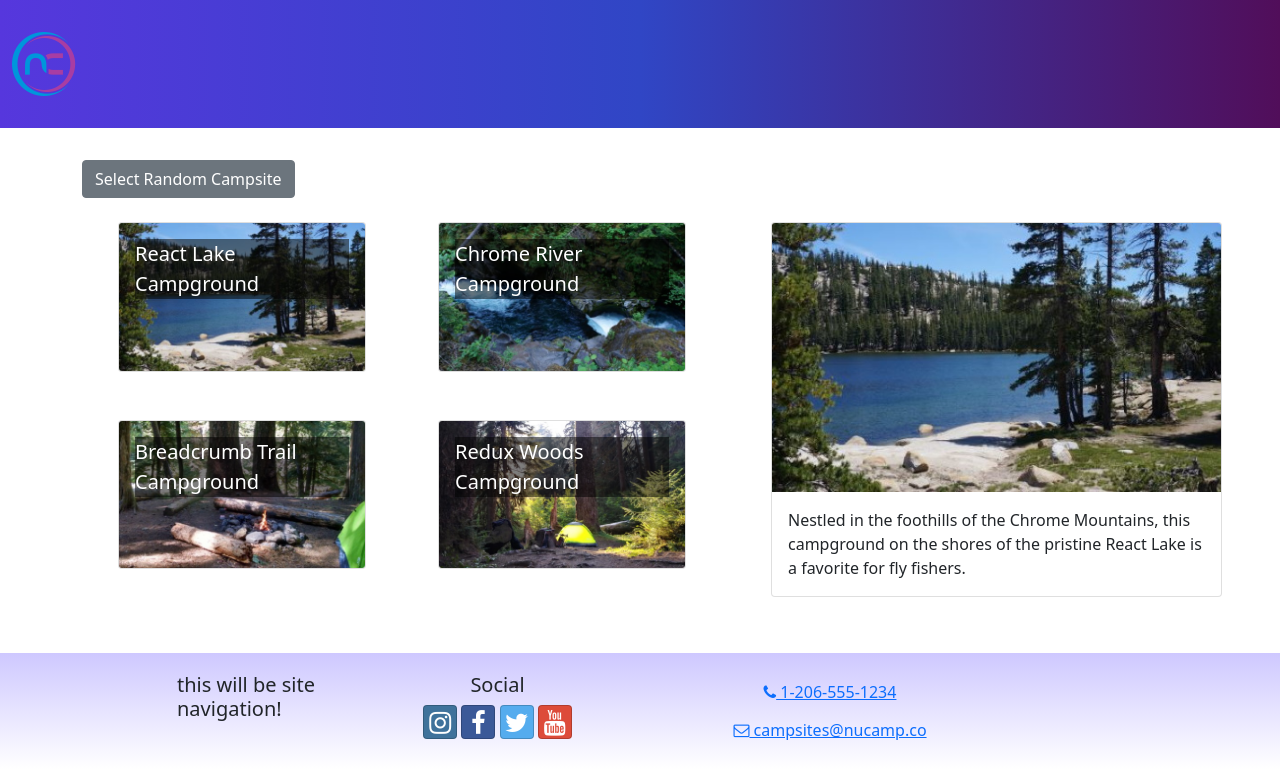
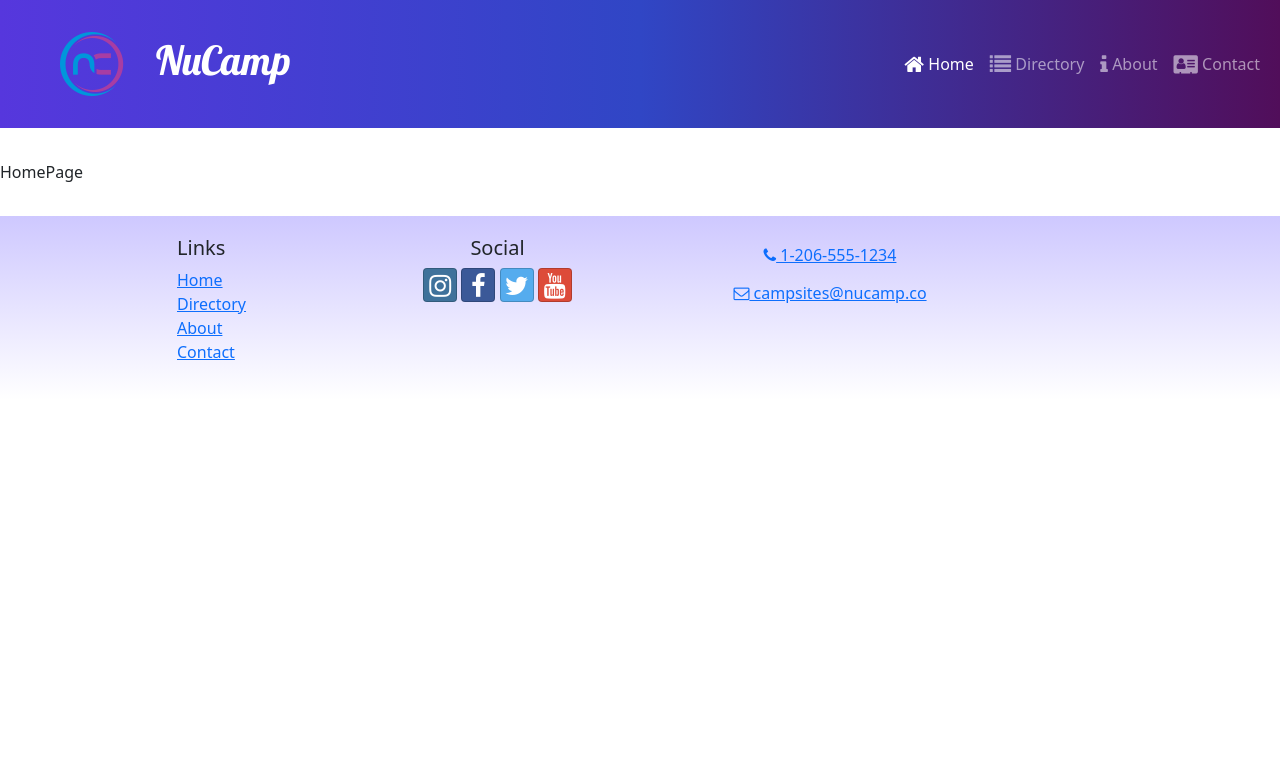
Before and after one commit to IdahG/nucampsite-react, a React (Create React App) app: page / in a window 1280 px wide. Shown: the top 782 px of the page. Built offline with nearby package versions, Linux system fonts and the light colour scheme.

Commit message:
Header and Footer Links

```diff
--- a/src/App.js
+++ b/src/App.js
@@ -1,14 +1,20 @@
+import { Routes, Route } from 'react-router-dom';
+import ContactPage from './pages/ContactPage';
+import HomePage from './pages/HomePage';
+import Header from './components/Header';
+import Footer from './components/Footer';
 import CampsitesDirectoryPage from './pages/CampsitesDirectoryPage';
 import './App.css';
-import Header from './components/Header';
-import Footer from './components/Footer';
-
 
 function App() {
     return (
         <div className='App'>
             <Header />
-          <CampsitesDirectoryPage />
+            <Routes>
+                <Route path='/' element={<HomePage />} />
+                <Route path='contact' element={<ContactPage />} />
+                <Route path='directory' element={<CampsitesDirectoryPage />} />
+            </Routes>
             <Footer />
         </div>
     );
--- a/src/components/Footer.js
+++ b/src/components/Footer.js
@@ -1,17 +1,30 @@
-import { Col, Container, Row} from 'reactstrap';
+import { Container, Row, Col } from 'reactstrap';
+import { Link } from 'react-router-dom';
 
-
-
-const Footer =() => {
-    return(
+const Footer = () => {
+    return (
         <footer className='site-footer'>
             <Container>
                 <Row>
                     <Col xs={{ size: 4, offset: 1 }} sm='2'>
-                    <h5>this will be site navigation!</h5>
+                        <h5>Links</h5>
+                        <ul className='list-unstyled'>
+                            <li>
+                                <Link to='/'>Home</Link>
+                            </li>
+                            <li>
+                                <Link to='/directory'>Directory</Link>
+                            </li>
+                            <li>
+                                <Link to='/about'>About</Link>
+                            </li>
+                            <li>
+                                <Link to='/contact'>Contact</Link>
+                            </li>
+                        </ul>
                     </Col>
                     <Col xs='6' sm='3' className='text-center'>
-                    <h5>Social</h5>
+                        <h5>Social</h5>
                         <a
                             className='btn btn-social-icon btn-instagram'
                             href='http://instagram.com/'
@@ -36,10 +49,9 @@
                         >
                             <i className='fa fa-youtube' />
                         </a>
-
                     </Col>
                     <Col sm='4' className='text-center'>
-                    <a
+                        <a
                             role='button'
                             className='btn btn-link'
                             href='tel:+12065551234'
@@ -58,11 +70,7 @@
                 </Row>
             </Container>
         </footer>
-
     );
 };
 
-
-
-
 export default Footer;
--- a/src/components/Header.js
+++ b/src/components/Header.js
@@ -1,17 +1,50 @@
-import { Navbar, NavbarBrand} from 'reactstrap';
+import { useState } from 'react';
+import {
+    Navbar,
+    NavbarBrand,
+    Collapse,
+    NavbarToggler,
+    Nav,
+    NavItem,
+} from 'reactstrap';
+import { NavLink } from 'react-router-dom';
 import NucampLogo from '../app/assets/img/logo.png';
 
+const Header = () => {
+    const [menuOpen, setMenuOpen] = useState(false);
 
-
-
-const Header = () =>{
-    return(
+    return (
         <Navbar dark color='primary' sticky='top' expand='md'>
-                  <NavbarBrand href='/'>
-                      <img src={NucampLogo} alt='nucamp logo' />
-                  </NavbarBrand>
-
-          </Navbar>
+            <NavbarBrand className='ms-5' href='/'>
+                <img src={NucampLogo} alt='nucamp logo' className='float-start' />
+                <h1 className='mt-1'>NuCamp</h1>
+            </NavbarBrand>
+            <NavbarToggler onClick={() => setMenuOpen(!menuOpen)}/>
+            <Collapse isOpen={menuOpen} navbar>
+                <Nav className='ms-auto' navbar>
+                    <NavItem>
+                        <NavLink className='nav-link' to='/'>
+                            <i className='fa fa-home fa-lg' /> Home
+                        </NavLink>
+                    </NavItem>
+                    <NavItem>
+                        <NavLink className='nav-link' to='/directory'>
+                            <i className='fa fa-list fa-lg' /> Directory
+                        </NavLink>
+                    </NavItem>
+                    <NavItem>
+                        <NavLink className='nav-link' to='/about'>
+                            <i className='fa fa-info fa-lg' /> About
+                        </NavLink>
+                    </NavItem>
+                    <NavItem>
+                        <NavLink className='nav-link' to='/contact'>
+                            <i className='fa fa-address-card fa-lg' /> Contact
+                        </NavLink>
+                    </NavItem>
+                </Nav>
+            </Collapse>
+        </Navbar>
     );
 };
 
--- a/src/features/campsites/CampsitesList.js
+++ b/src/features/campsites/CampsitesList.js
@@ -2,12 +2,16 @@
 import CampsiteCard from "./CampsiteCard";
 import { selectAllCampsites } from './campsitesSlice';
 
-const CampsitesList =()=> {
+const CampsitesList =({setCampsiteId})=> {
    const campsites = selectAllCampsites();
    return(
          <Row className='ms-auto'>{campsites.map((campsite) => {
             return(
-                <Col md='5' className='m-4' key={campsite.id}>
+                <Col md='5'
+                className='m-4'
+                key={campsite.id}
+                 onClick={()=> setCampsiteId(campsite.id)}
+                 >
                    <CampsiteCard campsite = {campsite} />
 
                 </Col>
--- a/src/features/campsites/campsitesSlice.js
+++ b/src/features/campsites/campsitesSlice.js
@@ -4,6 +4,7 @@
     return CAMPSITES;
 };
 
-export const selectRandomCampsite = () =>{
-    return CAMPSITES[Math.floor(CAMPSITES.length * Math.random())];
+
+export const selectCampsiteById = (id) => {
+    return CAMPSITES.find((campsite) => campsite.id === id);
 };
--- a/src/index.js
+++ b/src/index.js
@@ -1,23 +1,25 @@
 import React from 'react';
 import { createRoot } from 'react-dom/client';
+import { BrowserRouter } from 'react-router-dom';
+import './index.css';
+import App from './App';
+import { store } from './app/store';
 import { Provider } from 'react-redux';
-import { store } from './app/store';
-import App from './App';
-import './index.css';
 import 'bootstrap/dist/css/bootstrap.min.css';
 import 'bootstrap-social/bootstrap-social.css';
 import 'font-awesome/css/font-awesome.css';
 import 'typeface-lobster';
 import 'typeface-open-sans';
 
-
 const container = document.getElementById('root');
 const root = createRoot(container);
 
 root.render(
-  <React.StrictMode>
-    <Provider store={store}>
-      <App />
-    </Provider>
-  </React.StrictMode>
+    <React.StrictMode>
+        <Provider store={store}>
+            <BrowserRouter>
+                <App />
+            </BrowserRouter>
+        </Provider>
+    </React.StrictMode>
 );
--- a/src/pages/CampsitesDirectoryPage.js
+++ b/src/pages/CampsitesDirectoryPage.js
@@ -1,24 +1,18 @@
-import { Container, Row, Col, Button } from 'reactstrap';
+import { useState } from 'react';
+import { Container, Row, Col, } from 'reactstrap';
 import CampsiteDetail from '../features/campsites/CampsiteDetail';
 import CampsitesList from '../features/campsites/CampsitesList';
-import { selectRandomCampsite } from '../features/campsites/campsitesSlice';
+import { selectCampsiteById } from '../features/campsites/campsitesSlice';
 
 const CampsitesDirectoryPage = () => {
-    let selectedCampsite = selectRandomCampsite();
-
-    const toggleCampsite = () => {
-        selectedCampsite = selectRandomCampsite();
-        console.log(selectedCampsite);
-    };
+   const [campsiteId, setCampsiteId] = useState(0);
+   const selectedCampsite = selectCampsiteById(campsiteId)
 
     return (
         <Container>
-            <Button onClick={() => toggleCampsite()}>
-                Select Random Campsite
-            </Button>
             <Row>
                 <Col sm='5' md='7'>
-                    <CampsitesList />
+                    <CampsitesList setCampsiteId={setCampsiteId}/>
                 </Col>
                 <Col sm='7' md='5'>
                     <CampsiteDetail campsite={selectedCampsite} />
--- /dev/null
+++ b/src/pages/ContactPage.js
@@ -0,0 +1,5 @@
+const ContactPage = () => {
+    return <div>ContactPage</div>;
+};
+
+export default ContactPage;
--- /dev/null
+++ b/src/pages/HomePage.js
@@ -0,0 +1,5 @@
+const HomePage = () => {
+    return <div>HomePage</div>;
+};
+
+export default HomePage;
```
Lines whose indentation alone changed are shown as unchanged.
